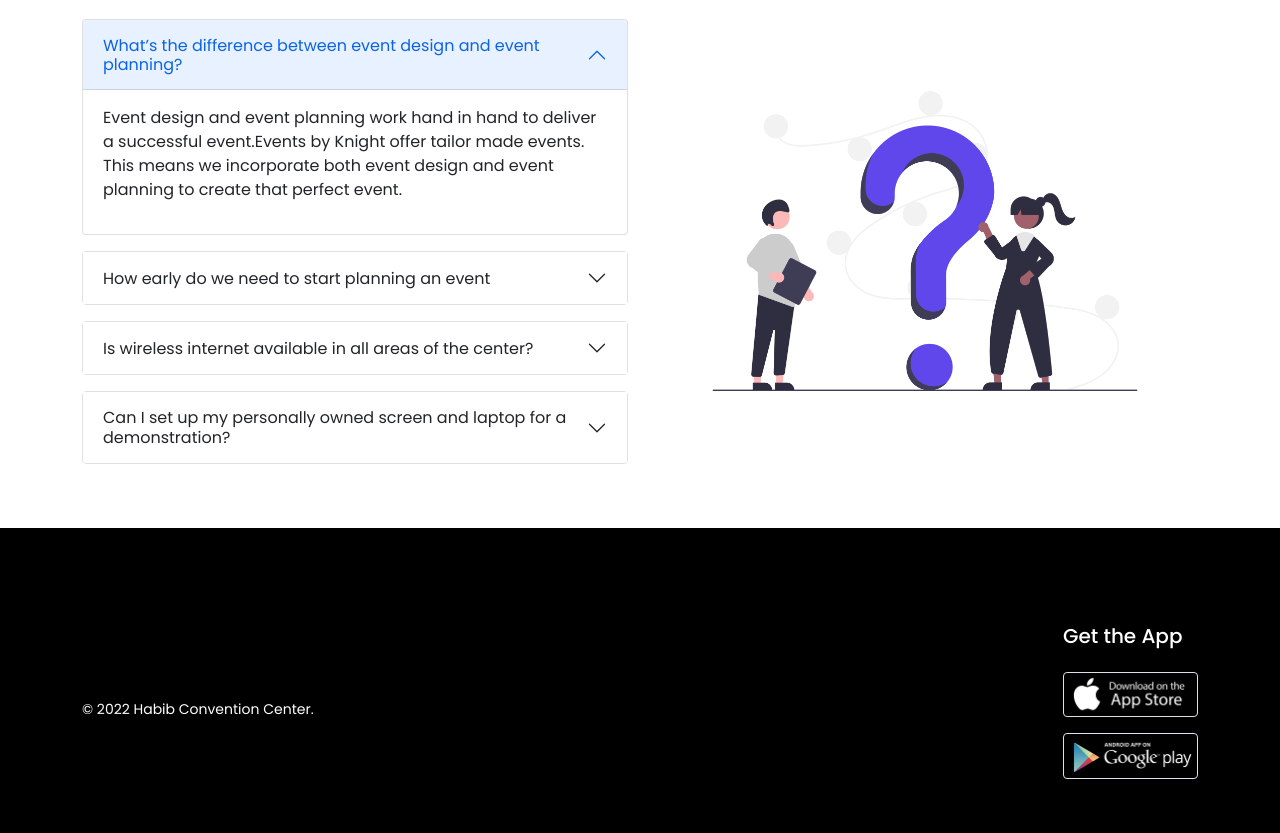
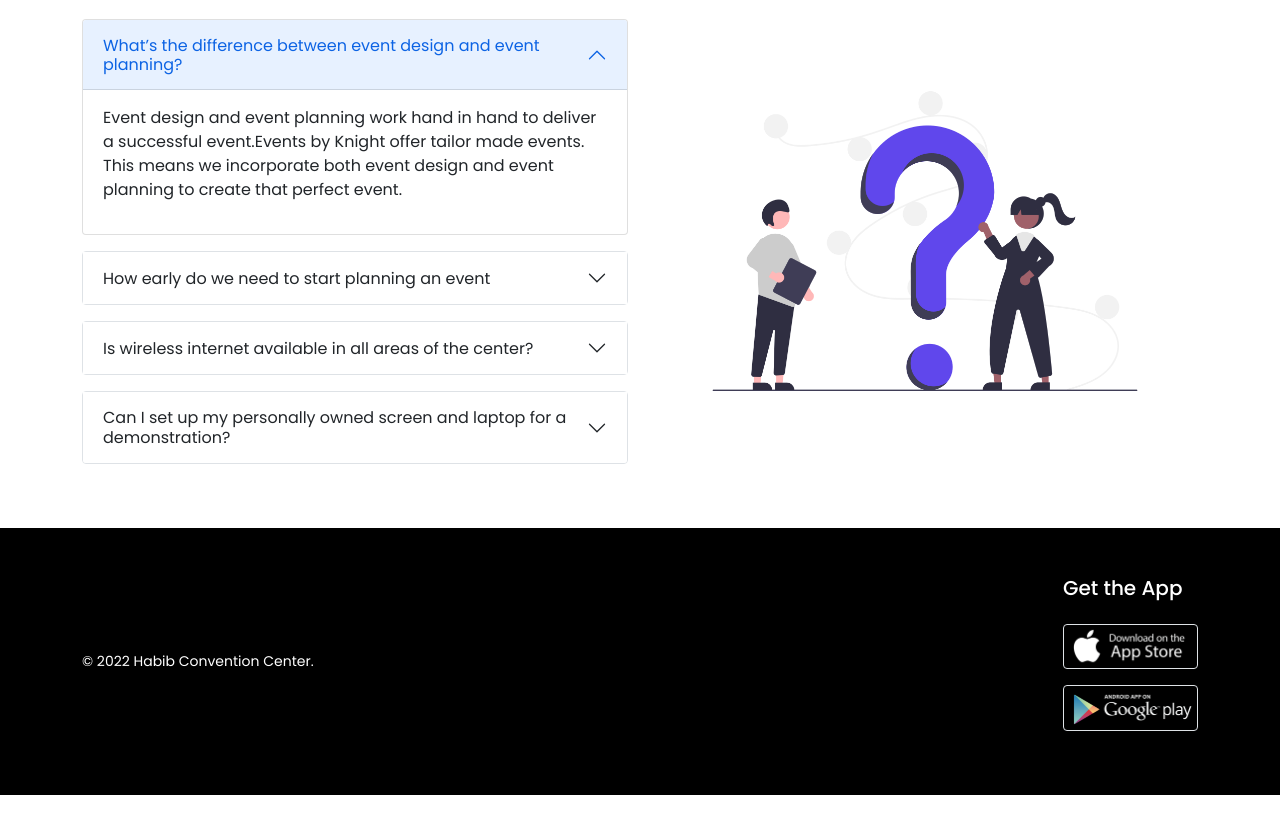
Before and after one commit to habib-sc/convention-center, a plain HTML site: page index.html in a window 1280 px wide. Shown: the part 2777-3610 px from the top of the page. After the commit the page ends 3572 px from the top, so only its background shows below. Drawn offline with nearby package versions, Linux system fonts and the light colour scheme.

Commit message:
Footer padding fix

```diff
--- a/index.html
+++ b/index.html
@@ -522,7 +522,7 @@
     <!-- Main Section Ended -->
 
     <!-- Footer Started  -->
-    <footer class="container-fluid bg-black pt-5 mt-5">
+    <footer class="container-fluid bg-black mt-5">
         <section class="container d-flex flex-wrap justify-content-between align-items-center py-5">
             <div class="order-2 order-md-1 mx-auto m-md-0">
                 <small class="text-white">
```
